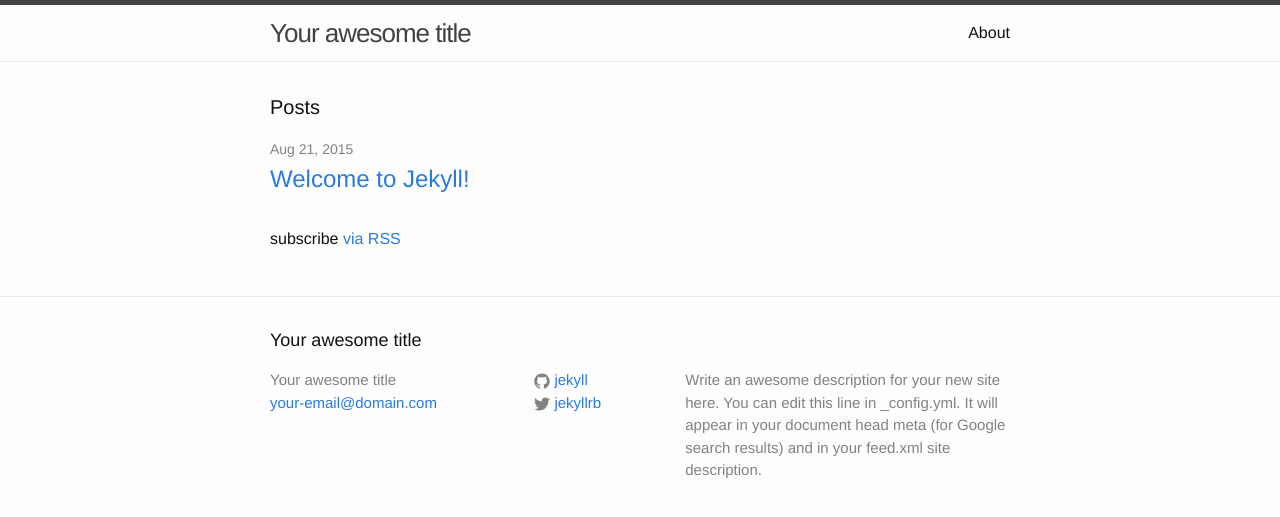
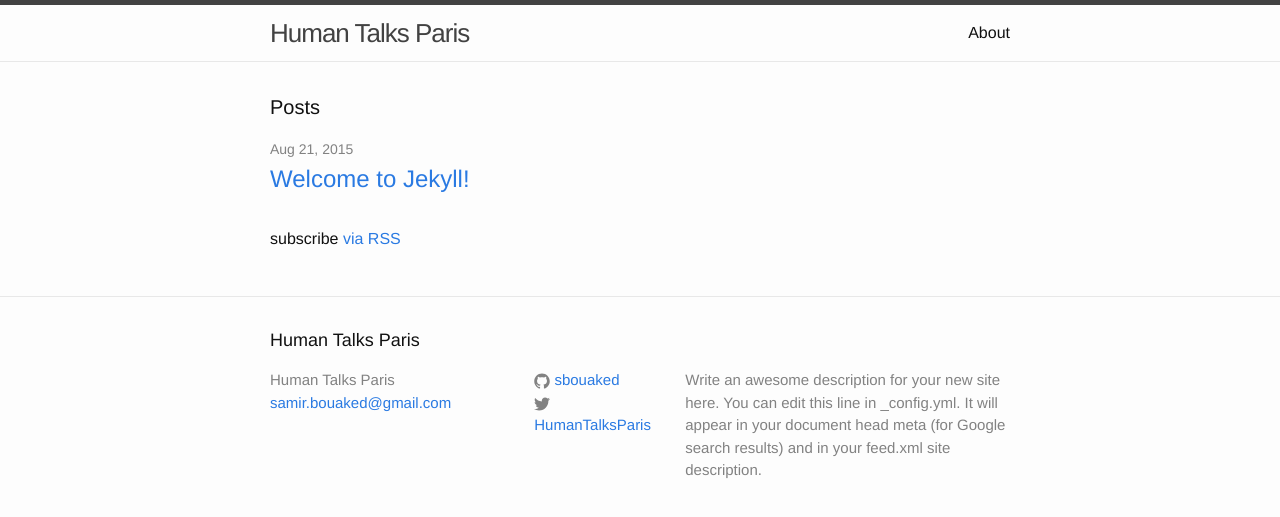
Before and after one commit to sbouaked/HumanTalksParis, a Jekyll site: the page built from index.html, in a window 1280 px wide. Shown: the top 517 px of the page. Built offline with Jekyll 4.4.1, drawn with Linux system fonts in a browser that asks for light colours.

Commit message:
init jekyll

```diff
--- a/_config.yml
+++ b/_config.yml
@@ -1,14 +1,15 @@
 # Site settings
-title: Your awesome title
-email: your-email@domain.com
+title: Human Talks Paris
+email: samir.bouaked@gmail.com
 description: > # this means to ignore newlines until "baseurl:"
   Write an awesome description for your new site here. You can edit this
   line in _config.yml. It will appear in your document head meta (for
   Google search results) and in your feed.xml site description.
 baseurl: "" # the subpath of your site, e.g. /blog/
-url: "http://yourdomain.com" # the base hostname & protocol for your site
-twitter_username: jekyllrb
-github_username:  jekyll
+url: "http://sbouaked.github.io/humantalksparis" # the base hostname & protocol for your site
+twitter_username: HumanTalksParis
+github_username:  sbouaked
 
 # Build settings
 markdown: kramdown
+highlighter: rouge
```
